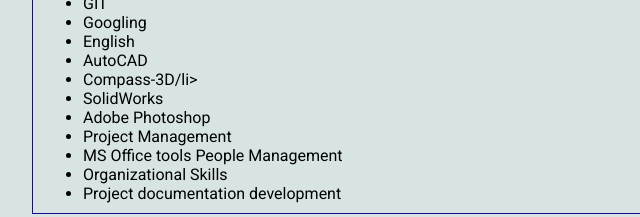
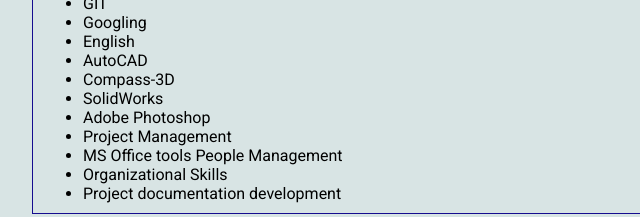
Before and after one commit to GAREET/Homework_3, a plain HTML site: page index.html in a window 1280 px wide. Shown: the part 583-800 px from the top of the page, 208-848 px from the left. Drawn offline with Linux system fonts and the light colour scheme.

Commit message:
Update index.html

```diff
--- a/index.html
+++ b/index.html
@@ -34,7 +34,7 @@
                 <li>Googling</li>
                 <li>English</li>
                 <li>AutoCAD</li>
-                <li>Compass-3D/li>
+                <li>Compass-3D</li>
                 <li>SolidWorks</li>
                 <li>Adobe Photoshop</li>
                 <li>Project Management</li>
```
